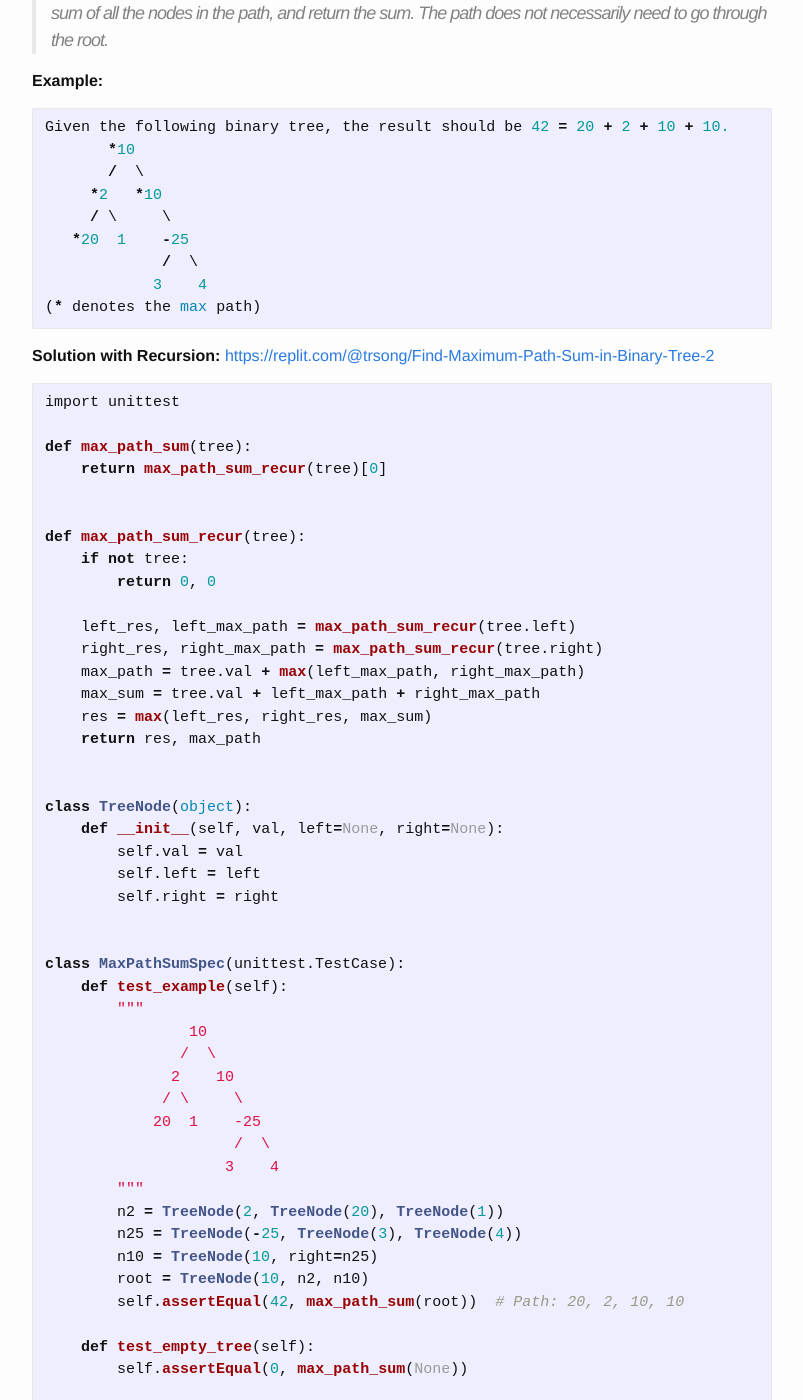
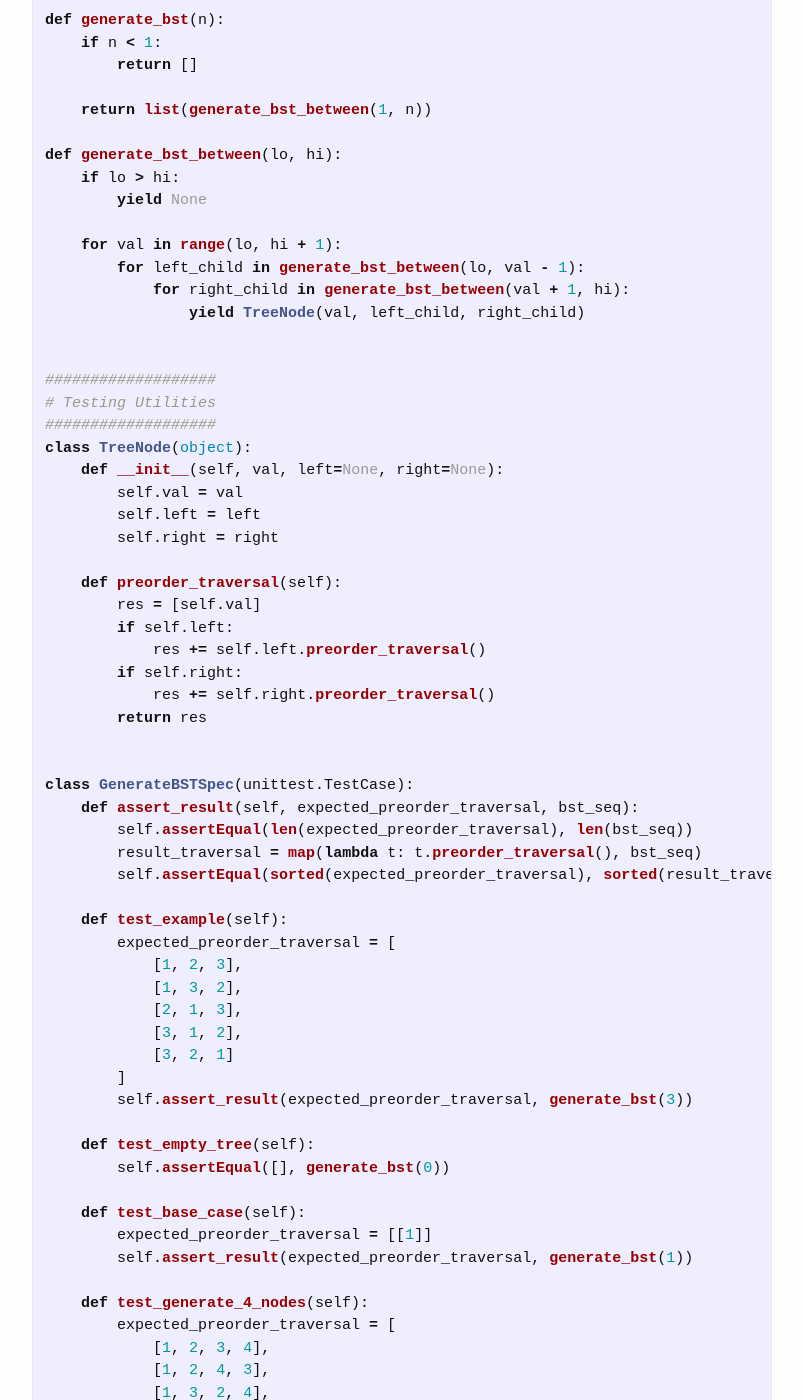
Before and after one commit to trsong/trsong.github.io, a Jekyll site: the page built from _posts/2022-02-01-DailyQuestionsFeb.md, in a window 1280 px wide and 1400 px high, scrolled down 1160 px. Shown: the whole window, without its empty margins (238-1041 px from the left). Built offline with Jekyll 4.4.1, drawn with Linux system fonts in a browser that asks for light colours; some of the changed text lies outside the part shown.

Commit message:
Add solution to Feb 2 question.

````diff
--- a/_posts/2022-02-01-DailyQuestionsFeb.md
+++ b/_posts/2022-02-01-DailyQuestionsFeb.md
@@ -39,6 +39,91 @@ Pre-order traversals of binary trees from 1 to n:
      2      3  1   3  1      2
       \    /           \    /
        3  2             2  1
+```
+
+**Solution:** [https://replit.com/@trsong/Generate-Binary-Search-Trees-with-N-Nodes-2](https://replit.com/@trsong/Generate-Binary-Search-Trees-with-N-Nodes-2)
+```py
+import unittest
+
+def generate_bst(n):
+    if n < 1:
+        return []
+
+    return list(generate_bst_between(1, n))
+
+def generate_bst_between(lo, hi):
+    if lo > hi:
+        yield None
+
+    for val in range(lo, hi + 1):
+        for left_child in generate_bst_between(lo, val - 1):
+            for right_child in generate_bst_between(val + 1, hi):
+                yield TreeNode(val, left_child, right_child)
+
+
+###################
+# Testing Utilities
+###################
+class TreeNode(object):
+    def __init__(self, val, left=None, right=None):
+        self.val = val
+        self.left = left
+        self.right = right
+
+    def preorder_traversal(self):
+        res = [self.val]
+        if self.left:
+            res += self.left.preorder_traversal()
+        if self.right:
+            res += self.right.preorder_traversal()
+        return res
+
+
+class GenerateBSTSpec(unittest.TestCase):
+    def assert_result(self, expected_preorder_traversal, bst_seq):
+        self.assertEqual(len(expected_preorder_traversal), len(bst_seq))
+        result_traversal = map(lambda t: t.preorder_traversal(), bst_seq)
+        self.assertEqual(sorted(expected_preorder_traversal), sorted(result_traversal))
+
+    def test_example(self):
+        expected_preorder_traversal = [
+            [1, 2, 3],
+            [1, 3, 2],
+            [2, 1, 3],
+            [3, 1, 2],
+            [3, 2, 1]
+        ]
+        self.assert_result(expected_preorder_traversal, generate_bst(3))
+
+    def test_empty_tree(self):
+        self.assertEqual([], generate_bst(0))
+
+    def test_base_case(self):
+        expected_preorder_traversal = [[1]]
+        self.assert_result(expected_preorder_traversal, generate_bst(1))
+
+    def test_generate_4_nodes(self):
+        expected_preorder_traversal = [
+            [1, 2, 3, 4],
+            [1, 2, 4, 3],
+            [1, 3, 2, 4],
+            [1, 4, 2, 3],
+            [1, 4, 3, 2],
+            [2, 1, 3, 4],
+            [2, 1, 4, 3],
+            [3, 1, 2, 4],
+            [3, 2, 1, 4],
+            [4, 1, 2, 3],
+            [4, 1, 3, 2],
+            [4, 2, 1, 3],
+            [4, 3, 1, 2],
+            [4, 3, 2, 1]
+        ]
+        self.assert_result(expected_preorder_traversal, generate_bst(4))
+
+
+if __name__ == '__main__':
+    unittest.main(exit=False, verbosity=2)
 ```
 
 ### Feb 1, 2022 \[Medium\] Maximum Path Sum in Binary Tree
````
